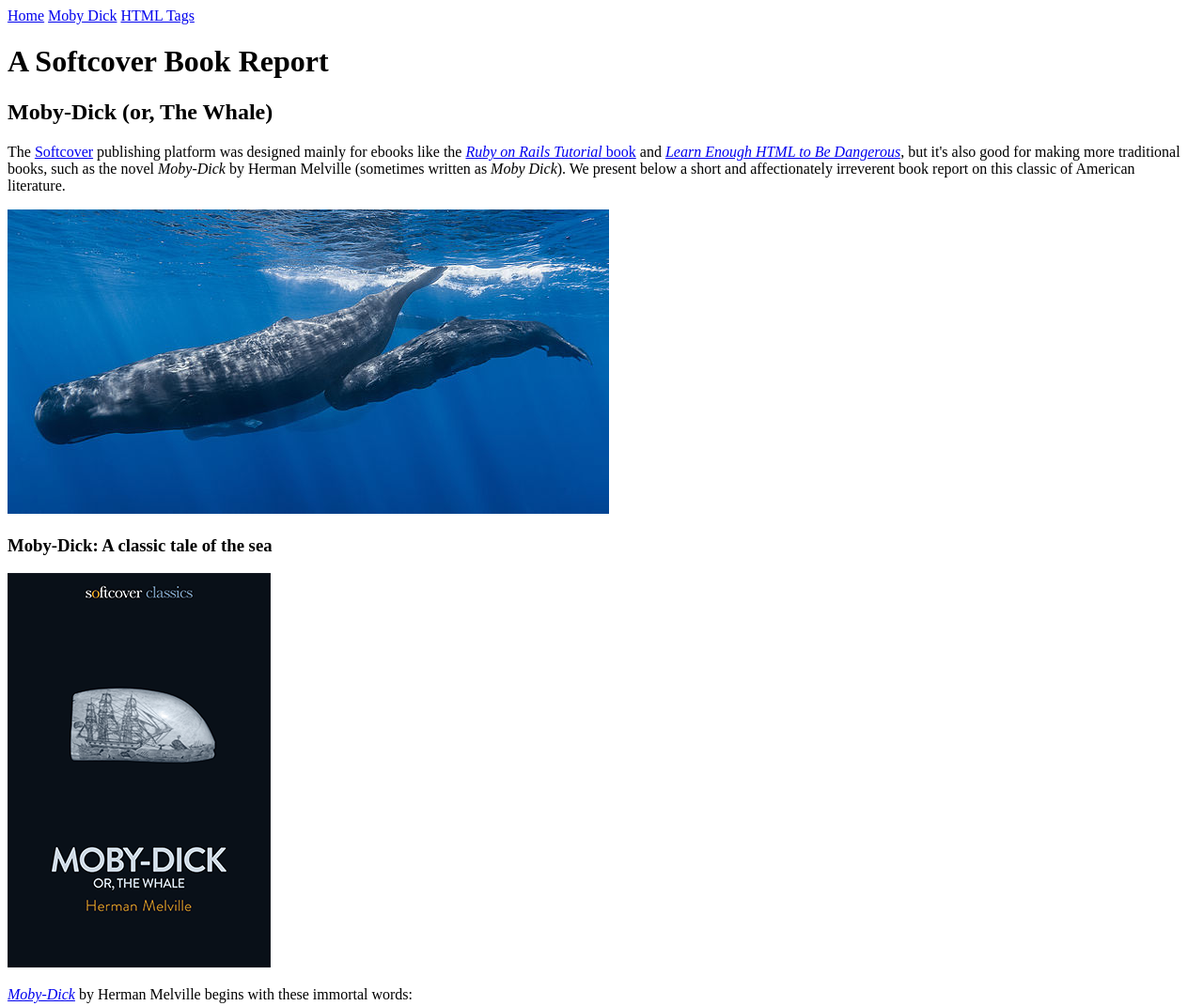
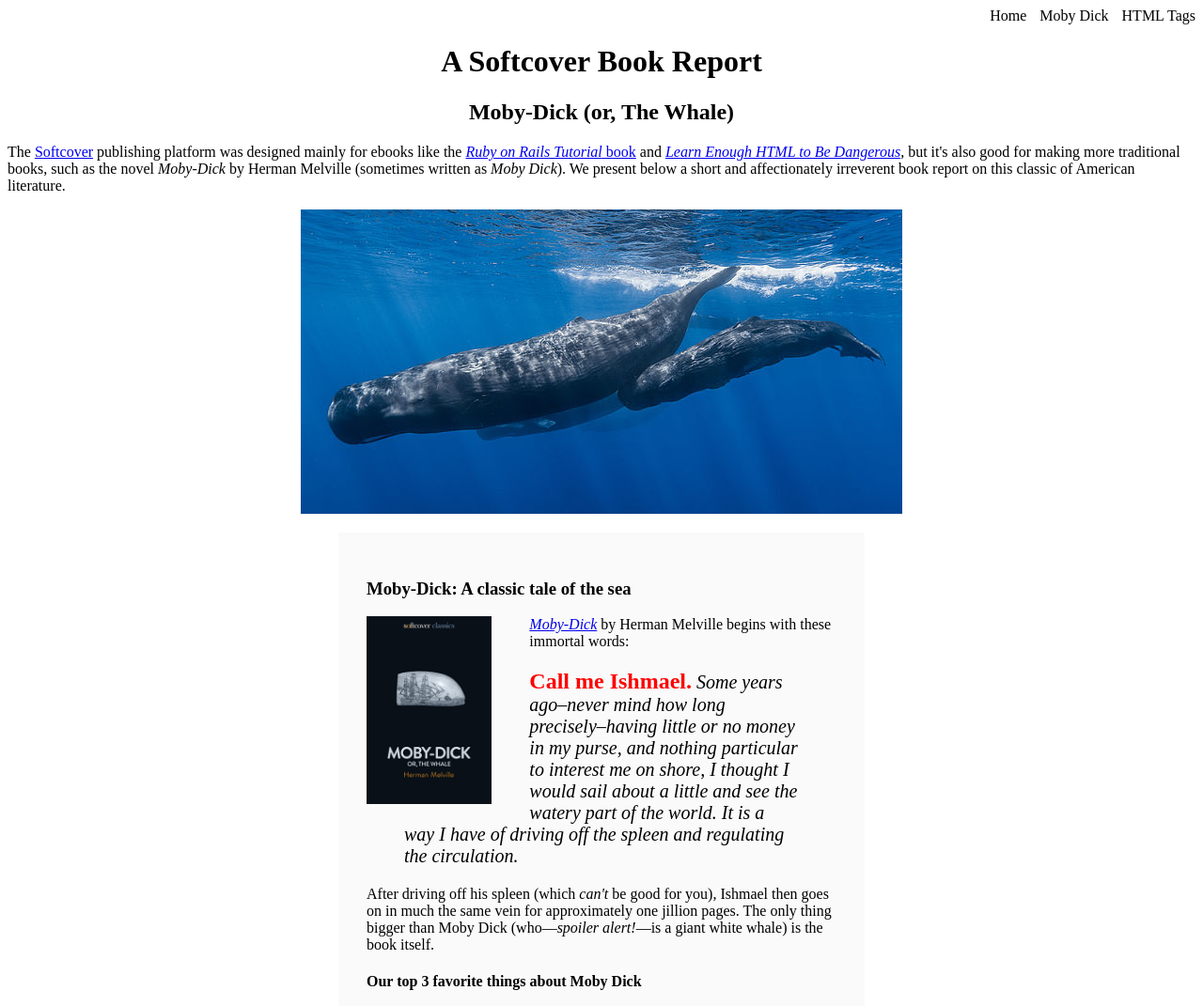
Before and after one commit to twheatley7/sample_website, a plain HTML site: page moby_dick.html in a window 1280 px wide. Shown: the top 1071 px of the page at 94% size. Drawn offline with Linux system fonts and the light colour scheme.

Commit message:
Finish the sample website

```diff
--- a/moby_dick.html
+++ b/moby_dick.html
@@ -6,14 +6,16 @@
   </head>
   <body>
 
-    <div>
-      <a href="index.html">Home</a>
-      <a href="moby_dick.html">Moby Dick</a>
-      <a href="tags.html">HTML Tags</a>
+    <div style="text-align: right">
+      <a href="index.html" style="text-decoration: none; color: initial;">Home</a>
+      <a href="moby_dick.html" style="margin: 0 0 0 10px; text-decoration: none;
+      color: initial;">Moby Dick</a>
+      <a href="tags.html" style="margin: 0 0 0 10px; text-decoration: none;
+      color: initial;">HTML Tags</a>
     </div>
 
     <!-- much here to be styled, will do so in last section -->
-    <header>
+    <header style="text-align: center; margin 0 0 80px;">
       <h1>A Softcover Book Report</h1>
       <h2>Moby-Dick (or, The Whale)</h2>
     </header>
@@ -33,16 +35,19 @@
     </div>
 
     <a href="https://commons.wikimedia.org/wiki/File:Sperm_whale_pod.jpg">
-      <img src="images/sperm_whales.jpg" alt="Sperm whale pod">
+      <img src="images/sperm_whales.jpg" alt="Sperm whale pod"
+      style="display: block; margin: 0 auto;">
     </a>
 
-    <div>
+    <div style="width: 500px; margin: 20px auto; padding: 30px;
+    background-color: #fafafa;">
 
       <h3>Moby-Dick: A classic tale of the sea</h3>
 
       <a href="https://www.softcover.io/read/6070fb03/moby-dick"
          target="_blank">
-        <img src="images/moby_dick.png" alt="Moby Dick">
+        <img src="images/moby_dick.png" alt="Moby Dick" height="200px"
+        style="float: left; margin: 0 40px 0 0;">
       </a>
 
       <p>
@@ -52,9 +57,9 @@
           by Herman Melville begins with these immortal words:
       </p>
 
-      <blockquote>
+      <blockquote style="font-style: italic; font-size: 20px;">
         <p>
-          <span>Call me Ishmael.</span> Some years ago–never mind how long
+          <span style="font-style: normal; font-size: 24px; font-weight: bold; color: #ff0000;">Call me Ishmael.</span> Some years ago–never mind how long
           precisely–having little or no money in my purse, and nothing
           particular to interest me on shore, I thought I would sail about a
           little and see the watery part of the world. It is a way I have of
```
Also changed, not shown: index.html (+23 -5 lines), tags.html (+6 -4 lines).
